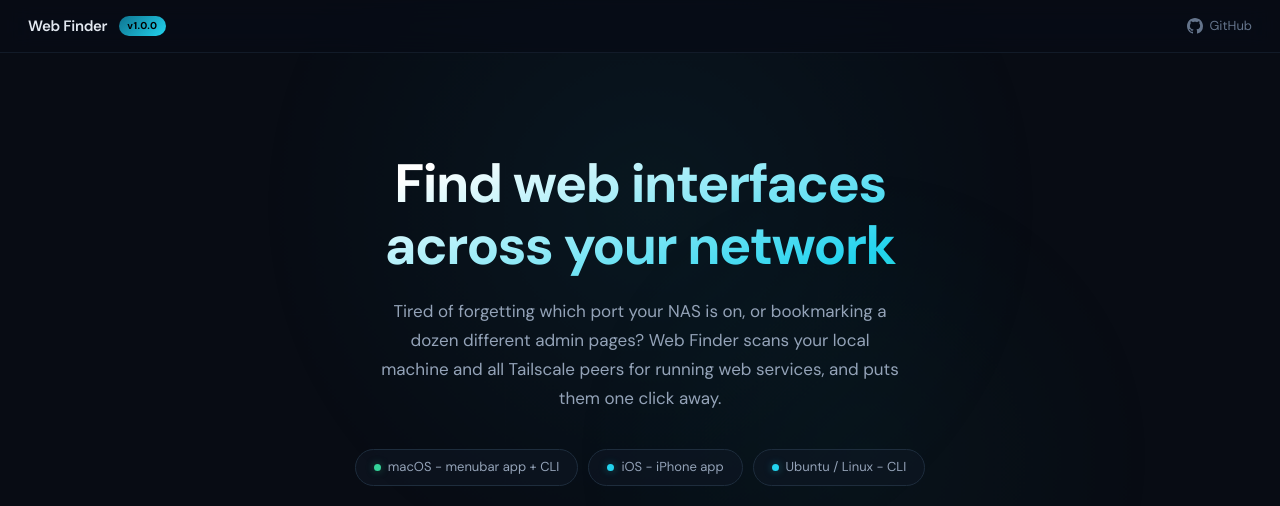
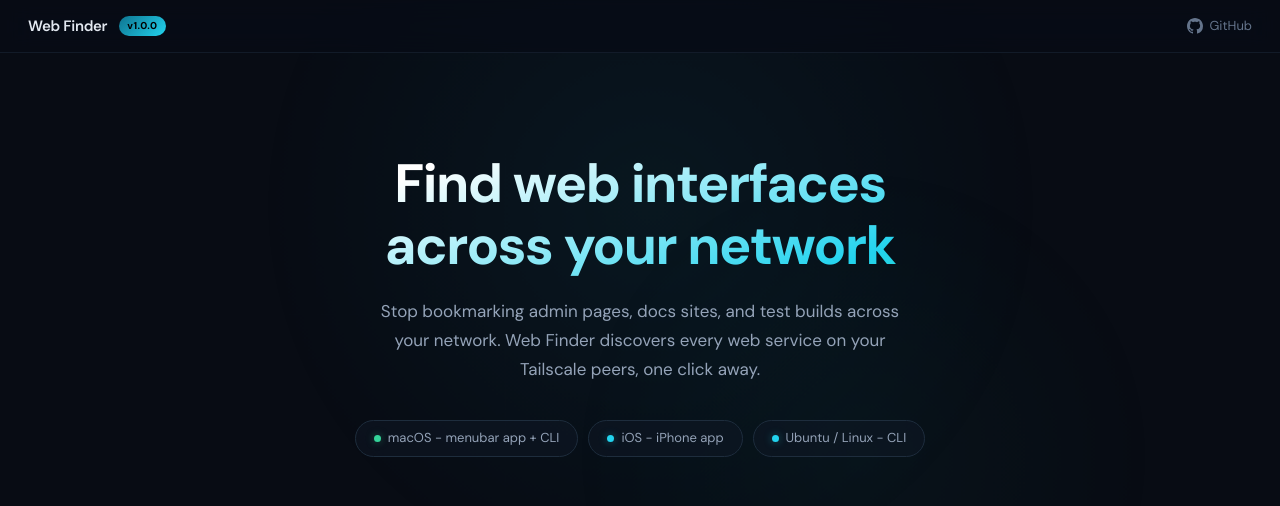
Before and after one commit to zeulewan/web-finder, an Electron app: page docs/index.html in a window 1280 px wide. Shown: the top 506 px of the page. Drawn offline with Linux system fonts and the light colour scheme.

Commit message:
Add MIT license and update hero copy

```diff
--- a/docs/index.html
+++ b/docs/index.html
@@ -644,7 +644,7 @@
 <!-- HERO -->
 <div class="hero">
   <h1 class="fade-up">Find web interfaces<br>across your network</h1>
-  <p class="fade-up">Tired of forgetting which port your NAS is on, or bookmarking a dozen different admin pages? Web Finder scans your local machine and all Tailscale peers for running web services, and puts them one click away.</p>
+  <p class="fade-up">Stop bookmarking admin pages, docs sites, and test builds across your network. Web Finder discovers every web service on your Tailscale peers, one click away.</p>
 
   <div class="platforms fade-up">
     <div class="platform-tag">
```
Also changed, not shown: 1 other file.
